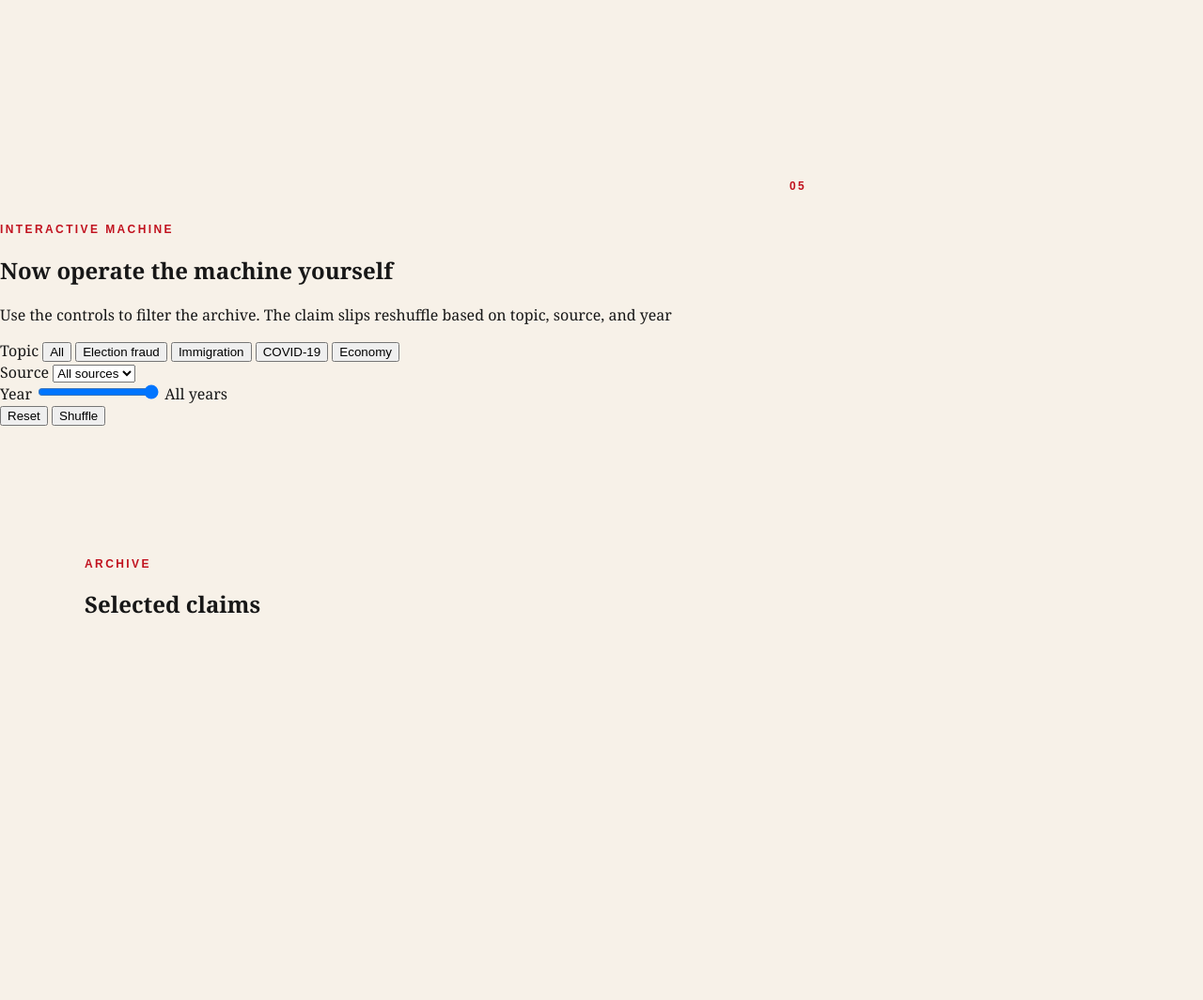
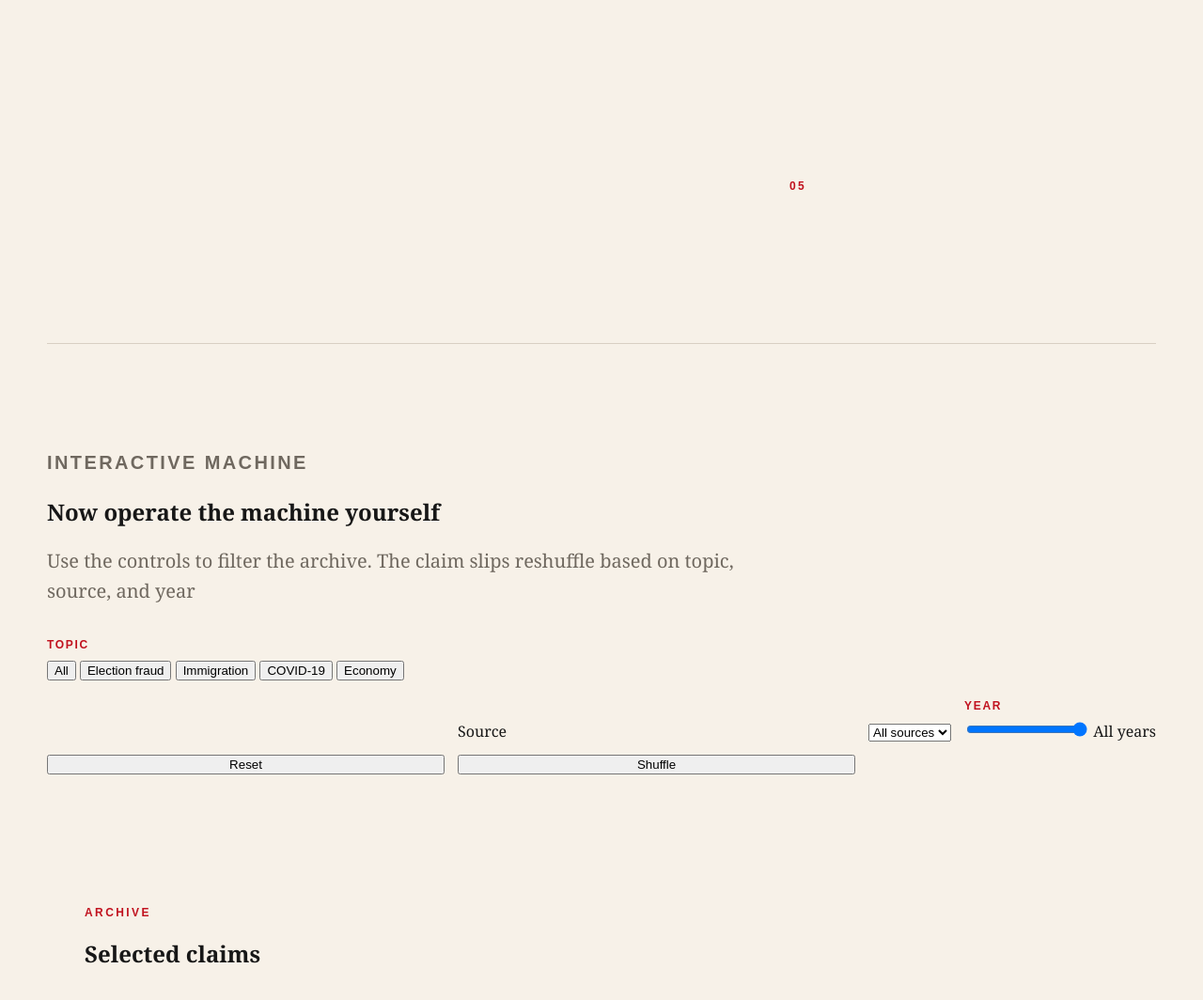
Before and after one commit to malazeny/Claim-Stage, a Flask app: page / in a window 1280 px wide. Shown: the part 2021-3085 px from the top of the page at 94% size. Before the commit the page ends 2674 px from the top, so only its background shows below. Run offline with Flask 3, Linux system fonts and the light colour scheme.

Commit message:
title and controls

```diff
--- a/Static/style.css
+++ b/Static/style.css
@@ -206,3 +206,51 @@ claim-card p{
     font-weight: 900;
     color: var(--red);
 }
+
+.interactive-machine{
+    width:min(1180px, calc( 100% - 40px));
+    margin: 140px auto 80px;
+    border-top: 1px solid var(--line);
+    padding-top: 90px;
+}
+
+.machine-intro{
+    max-width: 760px;
+    margin-bottom: 34px;
+}
+
+.machine-intro p{
+    color:var(--muted);
+    font-size: 20px;
+    line-height: 1.6;
+}
+
+.machine-controls{
+    display: grid;
+    gap: 20px;
+    margin-bottom: 24px;
+}
+
+.control-grid{
+    display:grid;
+    grid-template-columns: 1fr 1fr auto auto;
+    gap: 14px;
+    align-items: end;
+}
+
+.control-group label{
+    display:block;
+    margin-bottom: 8px;
+    font-family: Arial, Helvetica, sans-serif;
+    font-size: 12px;
+    font-weight: 900;
+    letter-spacing: 0.14em;
+    text-transform: uppercase;
+    color:var(--red);
+}
+
+.button-row{
+    display: flex;
+    flex-wrap:wrap;
+    gap:10px;
+}
```
